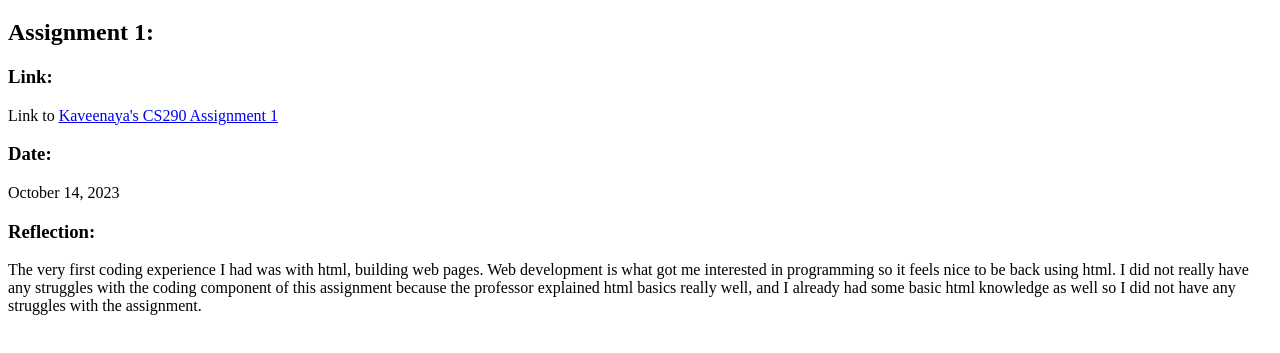
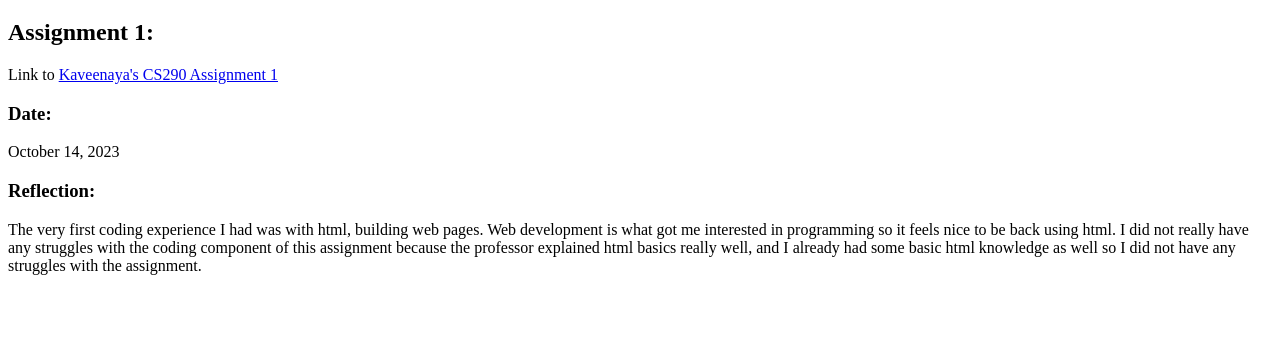
Before and after one commit to kaveenaya/kaveenaya.github.io, a plain HTML site: page blog.html in a window 1280 px wide. Shown: the part 61-414 px from the top of the page. Drawn offline with Linux system fonts and the light colour scheme.

Commit message:
Updated blog.html

```diff
--- a/blog.html
+++ b/blog.html
@@ -8,7 +8,6 @@
 
         <h2>Assignment 1:</h2>
 
-        <h3>Link:</h3>
         <p>Link to <a href="index.html">Kaveenaya's CS290 Assignment 1</a></p>
 
         <h3>Date:</h3>
```
